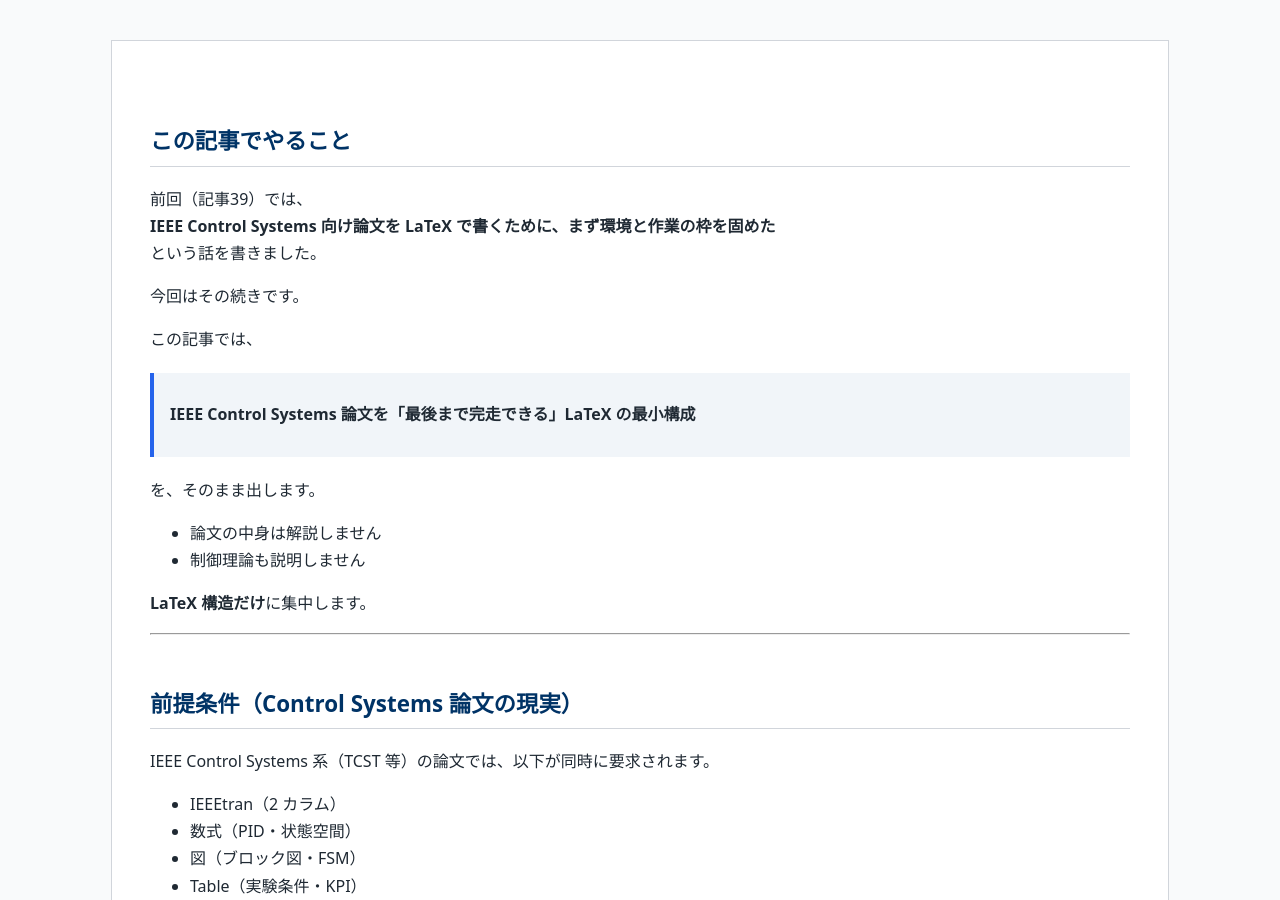
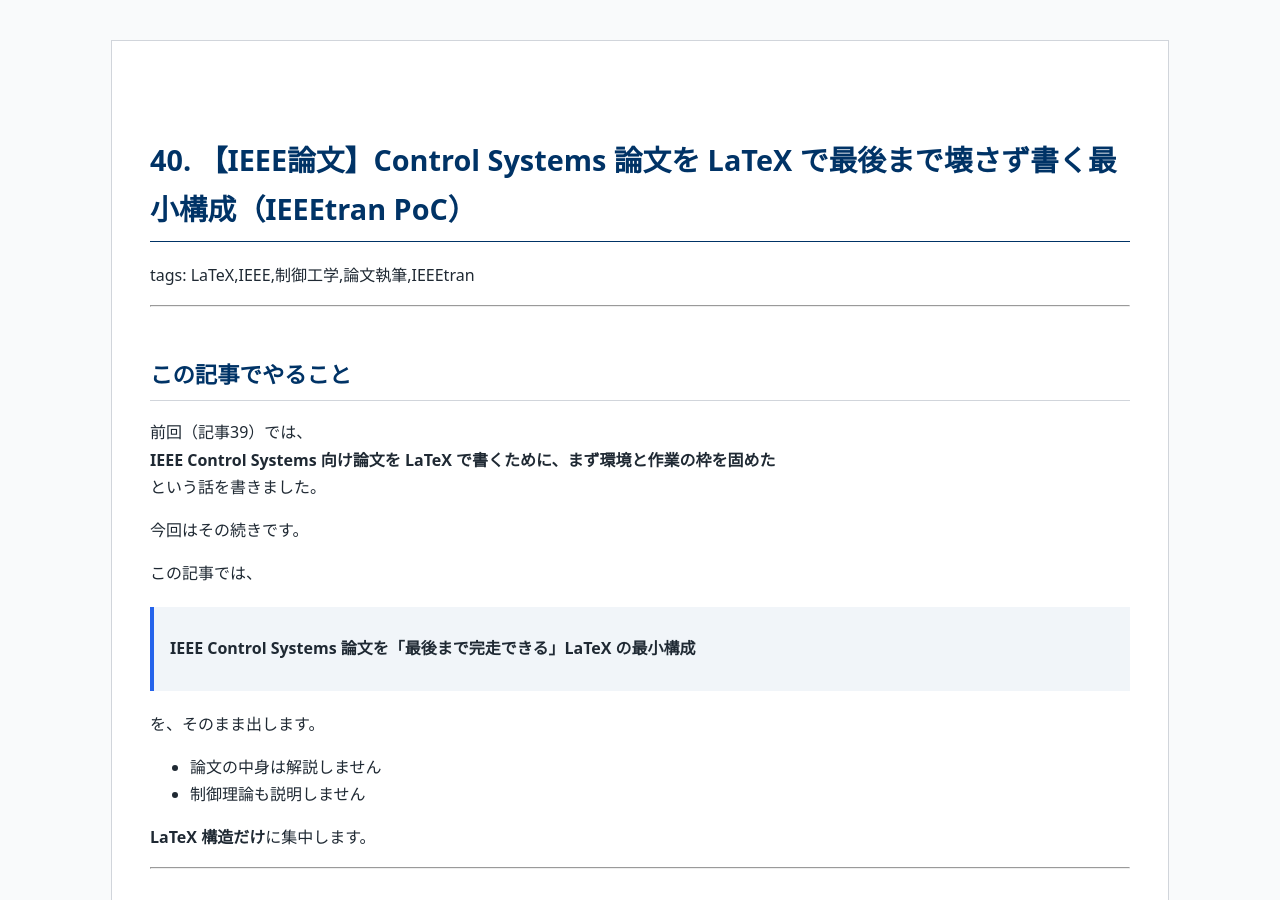
Before and after one commit to Samizo-AITL/qiita-articles, a Jekyll site: the page built from articles/40_ieee_control_latex_structure.md, in a window 1280 px wide and 900 px high. Built offline with Jekyll 4.4.1, drawn with Linux system fonts in a browser that asks for light colours; our own code applies the rules of GitHub Pages for plain Markdown files.

Commit message:
Update 40_ieee_control_latex_structure.md

```diff
--- a/articles/40_ieee_control_latex_structure.md
+++ b/articles/40_ieee_control_latex_structure.md
@@ -1,12 +1,11 @@
 ---
-title: "【IEEE論文】Control Systems 論文を LaTeX で最後まで壊さず書く最小構成（IEEEtran PoC）"
-tags:
-  - LaTeX
-  - IEEE
-  - 制御工学
-  - 論文執筆
-  - IEEEtran
-private: false
+layout: default
+title: Qiita Articles
+---
+
+# 40. 【IEEE論文】Control Systems 論文を LaTeX で最後まで壊さず書く最小構成（IEEEtran PoC）
+tags: LaTeX,IEEE,制御工学,論文執筆,IEEEtran
+
 ---
 
 ## この記事でやること
```
